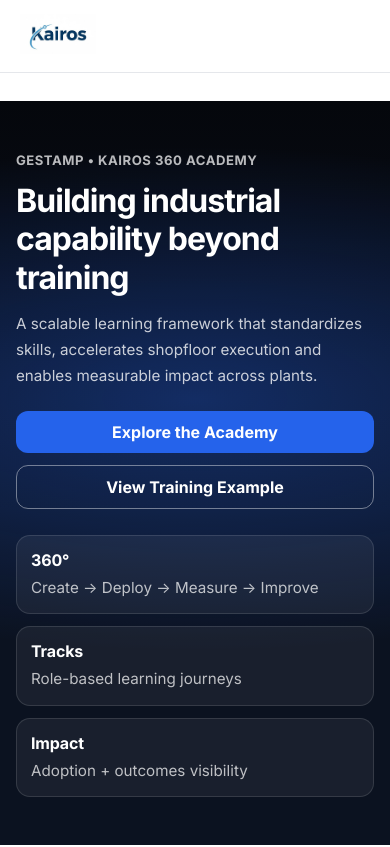
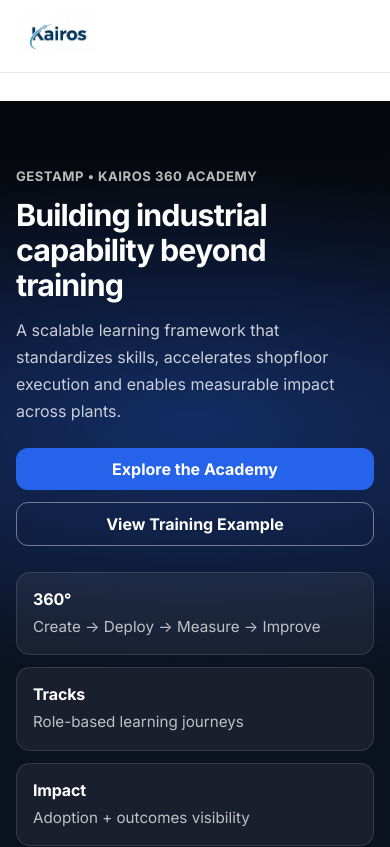
Before and after one commit to gabrielguimaraes94/kairos-angular, an Angular app: page / in a window 390 px wide. Shown: the top 847 px of the page. Built offline with nearby package versions, Linux system fonts and the light colour scheme.

Commit message:
Mobile fixes for Home page (responsive adjustments)

```diff
--- a/src/app/pages/home/home.css
+++ b/src/app/pages/home/home.css
@@ -678,81 +678,67 @@
    MOBILE FIXES — SAFE OVERRIDES
    ====================================================== */
 
+
+/* 📱 Mobile (default phones) */
 @media (max-width: 768px) {
 
-  /* HERO */
-  .hero,
   .hero-gestamp {
-    padding: 48px 16px !important;
-    text-align: left;
+    padding: 64px 16px 56px;
   }
 
-  .hero h1,
-  .hero-gestamp h1 {
-    font-size: 32px !important;
-    line-height: 1.2;
+  .hero-content {
+    max-width: 100%;
   }
 
-  .hero-subtitle,
-  .hero .subtitle {
-    font-size: 0.95rem;
+  .hero-gestamp h1 {
+    font-size: 2.2rem;
+    line-height: 1.15;
   }
 
-  /* HERO ACTIONS */
+  .hero-subtitle {
+    font-size: 1rem;
+  }
+
   .hero-actions {
     flex-direction: column;
     gap: 12px;
   }
 
-  .hero-actions button,
   .hero-actions .btn {
     width: 100%;
+    justify-content: center;
   }
 
-  /* HERO CARDS */
   .hero-metrics {
-    grid-template-columns: 1fr !important;
+    grid-template-columns: 1fr;
   }
 
-  /* CYCLE */
-  .cycle-grid {
-    grid-template-columns: 1fr !important;
+  .metric {
+    padding: 16px;
   }
 
-  /* TRACKS */
-  .tracks-grid {
-    grid-template-columns: 1fr !important;
+  .why-grid,
+  .tracks-grid,
+  .kpis-grid {
+    grid-template-columns: 1fr;
   }
 
-  .track-card {
-    margin-top: 16px;
+  .method-steps {
+    grid-template-columns: 1fr;
   }
 
-  /* KPIS */
-  .kpis-grid {
-    grid-template-columns: 1fr !important;
+  .cta-container {
+    padding: 32px 20px;
   }
 
-  /* WHY */
-  .why-grid {
-    grid-template-columns: 1fr !important;
-  }
-
-  /* METHOD */
-  .method-steps {
-    grid-template-columns: 1fr !important;
-  }
-
-  /* CTA */
-  .cta {
-    padding: 48px 16px;
-  }
-
-  .cta-actions {
-    flex-direction: column;
-  }
-
-  .cta-btn {
-    width: 100%;
+  .cta h2 {
+    font-size: 1.6rem;
   }
 }
+
+/* 📱 Small phones */
+@media (max-width: 420px) {
+  .hero-gestamp h1 {
+    font-size: 1.9rem;
+  }
+}
--- a/src/app/pages/home/home.html
+++ b/src/app/pages/home/home.html
@@ -1,7 +1,10 @@
-<div class ="page">
+<div class="page">
+
+  <!-- HERO -->
   <section class="hero-gestamp">
     <div class="hero-container">
       <div class="hero-content">
+
         <div class="hero-kicker">Gestamp • Kairos 360 Academy</div>
 
         <h1>Building industrial capability beyond training</h1>
@@ -30,9 +33,12 @@
             <div class="m-label">Adoption + outcomes visibility</div>
           </div>
         </div>
+
       </div>
     </div>
   </section>
+
+  <!-- WHY -->
   <section class="why">
     <div class="why-container">
       <h2>Why Kairos</h2>
@@ -58,6 +64,8 @@
       </div>
     </div>
   </section>
+
+  <!-- METHOD -->
   <section class="method">
     <div class="method-container">
       <div class="method-head">
@@ -100,15 +108,8 @@
       </div>
     </div>
   </section>
-<section class="kpis">
-  <div class="kpis-container">
-    <div class="kpis-header">
-      <h2>Benefits & Key Metrics</h2>
-      <p>
-        Leadership visibility through training records, skill coverage and performance-driven outcomes.
-        Kairos supports standardization, execution and sustainable talent development.
-      </p>
-    </div>
+
+  <!-- TRACKS -->
   <section class="tracks">
     <div class="tracks-container">
       <div class="tracks-head">
@@ -156,6 +157,18 @@
       </div>
     </div>
   </section>
+
+  <!-- KPIS -->
+  <section class="kpis">
+    <div class="kpis-container">
+      <div class="kpis-header">
+        <h2>Benefits & Key Metrics</h2>
+        <p>
+          Leadership visibility through training records, skill coverage and performance-driven outcomes.
+          Kairos supports standardization, execution and sustainable talent development.
+        </p>
+      </div>
+
       <div class="kpis-grid">
         <div class="kpi-card">
           <div class="kpi-title">Headcount Efficiency</div>
@@ -195,6 +208,8 @@
       </div>
     </div>
   </section>
+
+  <!-- CTA -->
   <section class="cta">
     <div class="cta-container">
       <div class="cta-content">
@@ -212,4 +227,5 @@
       </div>
     </div>
   </section>
+
 </div>
```
Lines whose indentation alone changed are shown as unchanged.
